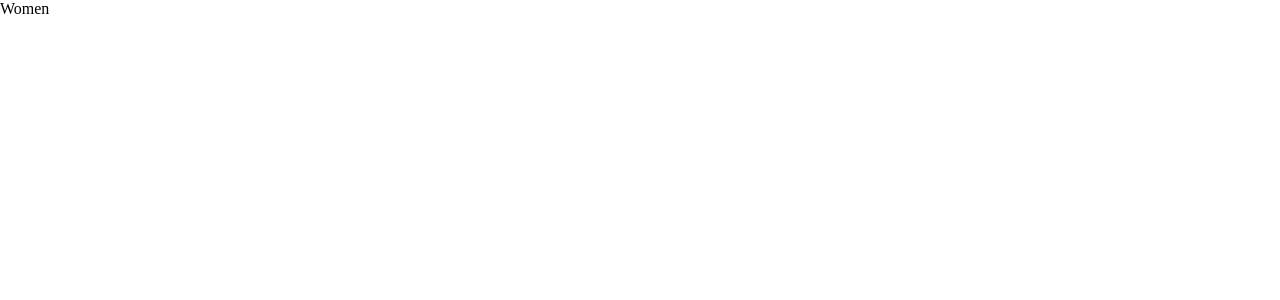
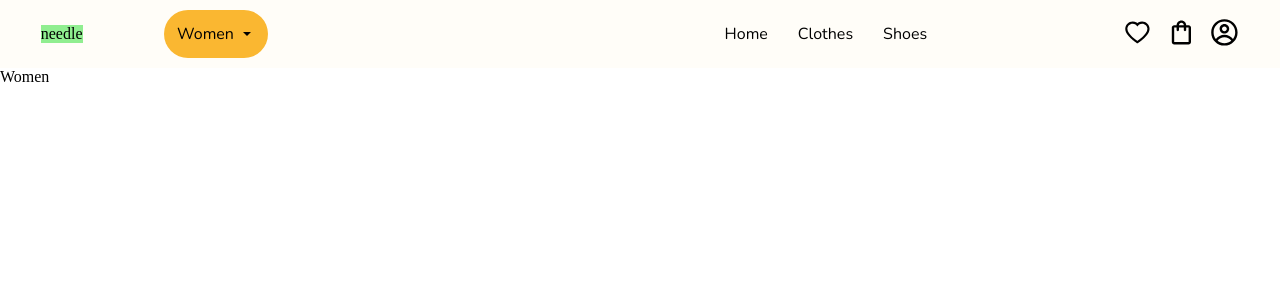
Before and after one commit to moisens/needle, a React (Vite) app: page /women/women-clothes in a window 1280 px wide. Shown: the top 300 px of the page. Built offline with nearby package versions, Linux system fonts and the light colour scheme.

Commit message:
nav component css + modif package json

```diff
--- a/package.json
+++ b/package.json
@@ -10,9 +10,11 @@
     "lint": "eslint . --ext .ts"
   },
   "dependencies": {
+    "@headlessui/react": "^1.7.4",
     "node-sass": "^8.0.0",
     "react": "^18.2.0",
     "react-dom": "^18.2.0",
+    "react-icons": "^4.6.0",
     "react-query": "^3.39.2",
     "react-router-dom": "^6.4.3"
   },
--- a/src/App.scss
+++ b/src/App.scss
@@ -10,6 +10,7 @@
 @font-face {
   font-family: "Nunito";
   src: url("../fonts/Nunito-Regular.ttf");
+  //src: url("../fonts/Nunito-Bold.ttf");
   font-weight: normal;
   font-style: normal;
 }
@@ -28,6 +29,7 @@ body {
     background-color: #f55340;
     color: #fff;
     font-family: "Nunito";
+    font-size: 1rem;
   }
 }
 
--- a/src/App.tsx
+++ b/src/App.tsx
@@ -1,5 +1,6 @@
 import './App.scss';
 import { BrowserRouter, Routes, Route } from 'react-router-dom';
+import Nav from "./components/nav/Nav";
 import LandingPage from "./pages/Landing.page";
 import Women from "./pages/Women.page";
 import Men from "./pages/Men.page";
@@ -13,6 +14,7 @@ const App = () => {
 
   return (
     <BrowserRouter>
+    <Nav />
      <Routes>
       <Route path="/" element={<LandingPage />} />
       <Route path="/women" element={<Women />} >
--- /dev/null
+++ b/src/components/nav/Nav.tsx
@@ -0,0 +1,59 @@
+import "./nav.scss";
+import { useState } from "react";
+import { Listbox } from "@headlessui/react";
+import { IoMdArrowDropdown } from "react-icons/io";
+import { AiOutlineHeart } from "react-icons/ai";
+import { MdOutlineShoppingBag } from "react-icons/md";
+import { CgProfile } from "react-icons/cg";
+import { womenLinks } from "../../utils/linksNav";
+
+type Props = {};
+
+const categories = [
+  { id: 1, category: "Women" },
+  { id: 2, category: "Men" },
+];
+
+const Nav = (props: Props) => {
+  const [selectedCategory, setSelectedCategory] = useState(categories[0]);
+
+  return (
+    <nav className="navbar-container">
+      <div className="logo">needle</div>
+      <div className="nav-content">
+        <Listbox value={selectedCategory} onChange={setSelectedCategory}>
+          <Listbox.Button className="category-container">
+            <span className="selected-category">
+              {selectedCategory.category} {<IoMdArrowDropdown />}
+            </span>
+          </Listbox.Button>
+          <Listbox.Options className="listcategory-options">
+            {categories.map((category) => (
+              <Listbox.Option key={category.id} value={category} className="category-option">
+                {category.category}
+              </Listbox.Option>
+            ))}
+          </Listbox.Options>
+        </Listbox>
+        <ul className="uls-list">
+          <li>Home</li>
+          <li>Clothes</li>
+          <li>Shoes</li>
+        </ul>
+        <div className="fav-cart-user">
+          <div className="favorites-container">
+            <AiOutlineHeart size="1.8rem" />
+          </div>
+          <div className="carts-container">
+            <MdOutlineShoppingBag size="1.8rem" />
+          </div>
+          <div className="user-container">
+            <CgProfile size="1.8rem" />
+          </div>
+        </div>
+      </div>
+    </nav>
+  );
+};
+
+export default Nav;
--- /dev/null
+++ b/src/components/nav/nav.scss
@@ -0,0 +1,82 @@
+.navbar-container {
+  background-color: #FFFDF8;
+  display: flex;
+  justify-content: space-around;
+  align-items: center;
+  padding: 10px 0;
+
+}
+
+.logo {
+  background-color: lightgreen;
+}
+
+.nav-content {
+  //background-color: lightgray;
+  display: flex;
+  justify-content: space-between;
+  flex-grow: .8;
+
+  .category-container {
+    background-color: transparent;
+    border: none;
+
+    .selected-category {
+      background-color: #FAB731;
+      padding: 13px;
+      border-radius: 29px;
+      font-family: "Nunito";
+      font-weight: 400;
+      font-size: 1rem;
+      cursor: pointer;
+      display: flex;
+      align-items: center;
+      gap: 5px;
+
+    }
+  }
+  .listcategory-options {
+    background-color: #FFFDF8;
+    list-style-type: none;
+    position: absolute;
+    top: 63px;
+    width: 100px;
+    line-height: 1.9;
+    cursor: pointer;
+    font-family: "Nunito";
+    border-radius: 5px;
+
+    .category-option {
+      padding: 10px;
+      &:hover {
+        background-color: #F7F2FD;
+
+      }
+    }
+  }
+
+  .uls-list {
+    //background-color: red;
+    display: flex;
+    flex-grow: .4;
+    justify-content: flex-end;
+    align-items: center;
+    font-family: "Nunito";
+    gap: 30px;
+
+    li {
+      list-style-type: none;
+      a {
+        text-decoration: none;
+      }
+    }
+  }
+
+  .fav-cart-user {
+    //background-color: rgb(217, 217, 253);
+    display: flex;
+    justify-content: space-around;
+    align-items: center;
+    gap: 15px;
+  }
+}
--- a/src/pages/Landing.page.tsx
+++ b/src/pages/Landing.page.tsx
@@ -3,7 +3,7 @@
 const LandingPage = () => {
   return (
     <main className="landing-container">
-      dddd
+      <p>landing</p>
     </main>
   )
 }
--- /dev/null
+++ b/src/utils/linksNav.ts
@@ -0,0 +1,23 @@
+interface Navlinks  {
+  id: string;
+  url: string;
+  text: string
+}
+
+export const womenLinks: Navlinks[] = [
+  {
+    id: "853b3af8-6ed1",
+    url: "/women/home",
+    text: "Home"
+  },
+  {
+    id: "853b40ca-6ed1",
+    url: "/women/women-clothes",
+    text: "Clothes"
+  },
+  {
+    id: "853b4232-6ed1",
+    url: "/women/women-shoes",
+    text: "Shoes"
+  }
+]
--- /dev/null
+++ b/src/utils/primaryCategories.ts
@@ -0,0 +1,4 @@
+export const categories = [
+  { id: "e042c71c-6ec8", category: 'Women'},
+  { id: "e042ca3c-6ec8", category: 'Men'}
+]
```
Also changed, not shown: fonts/Nunito-Bold.ttf (added), 1 other file (tests, documents, lock files or other folders).
